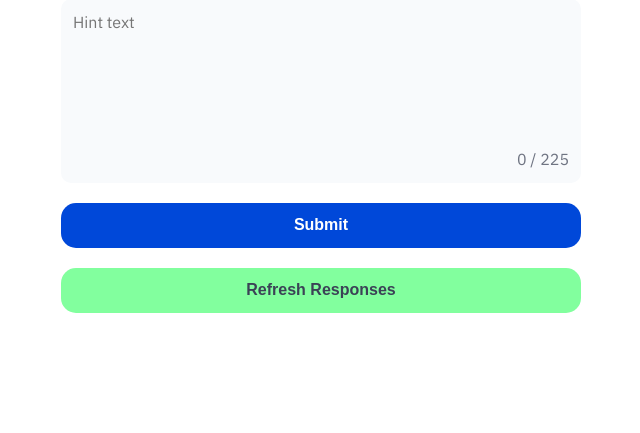
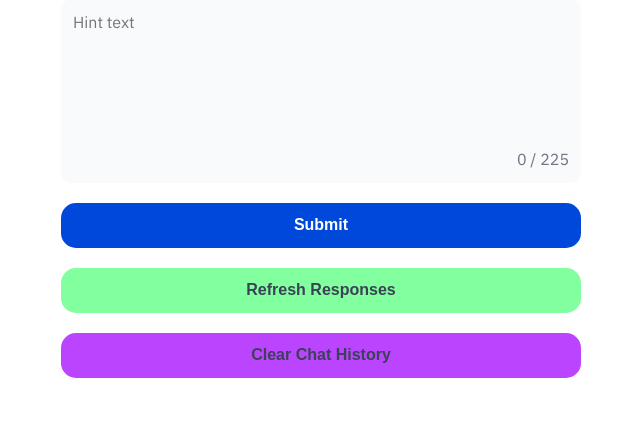
Before and after one commit to InnoSWP/sustomer-susport, a Python web app: template master-service/flask_server/templates/form.html in a window 1280 px wide. Shown: the part 117-550 px from the top of the page, without its empty margins (319-959 px from the left). Run offline with Jinja, Linux system fonts and the light colour scheme; the template is opened without the code that fills it, so the values that code supplies are empty.

Commit message:
addd clear chat button
for now code is embedded

```diff
--- a/master-service/flask_server/static/css/base.css
+++ b/master-service/flask_server/static/css/base.css
@@ -74,6 +74,11 @@ html, body {
 	color: #3B4256;
 }
 
+.form__button_action_clear {
+	background: #BB44FF;
+	color: #3B4256;
+}
+
 .page {
 	max-width: 520px;
 	padding: 60px 35px;
--- a/master-service/flask_server/templates/form.html
+++ b/master-service/flask_server/templates/form.html
@@ -9,6 +9,8 @@
 	</div>
 	<button class="form__button" type="button" value="submit">submit</button>
 	<button class="form__button form__button_action_refresh" type="button" value="refresh">refresh responses</button>
+	<button class="form__button form__button_action_clear" type="button" value="clear" onclick="localStorage.clear()">clear chat history</button>
+
 </form>
 <script type="module" src="/static/js/setup-form.js"> </script>
 <link rel="stylesheet" href="/static/css/chat.css">
```
